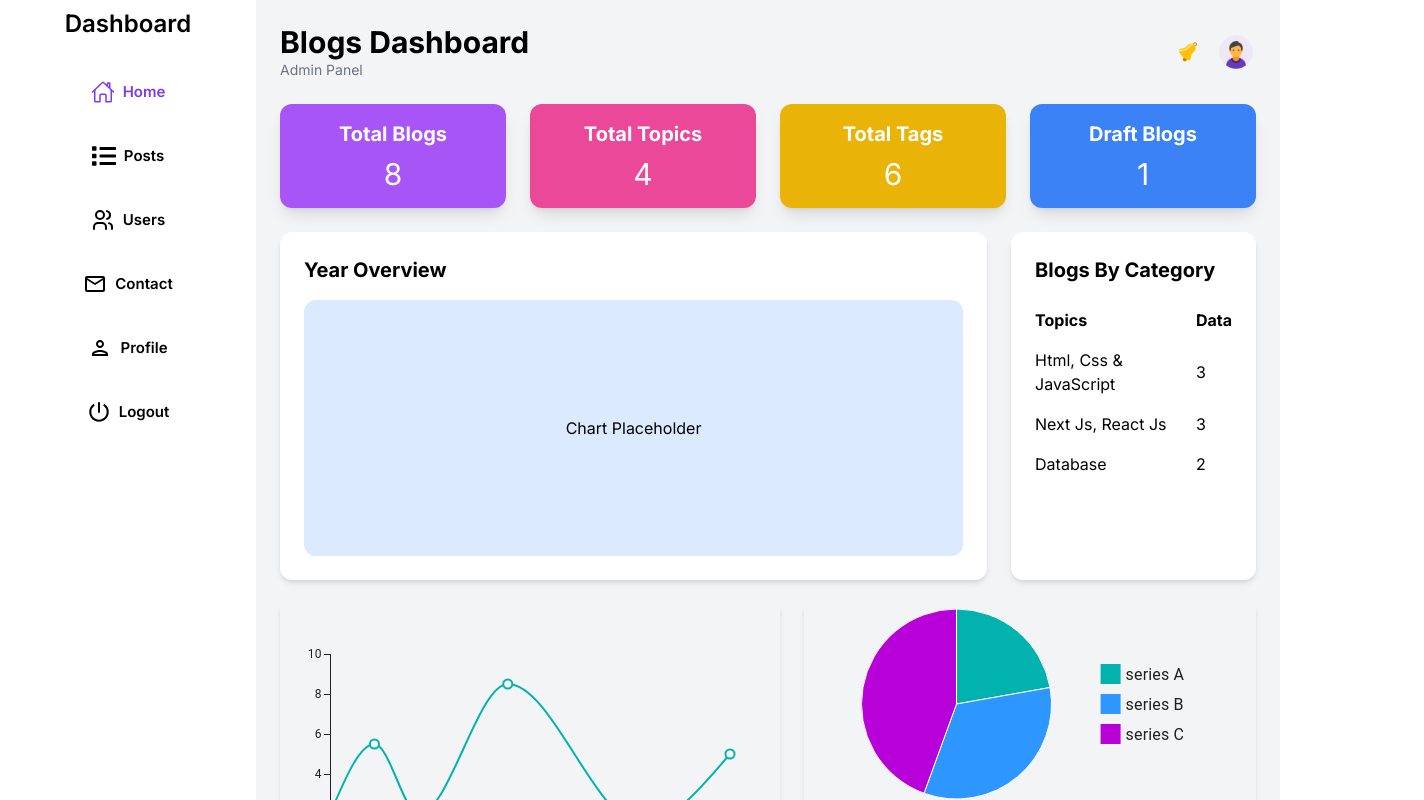
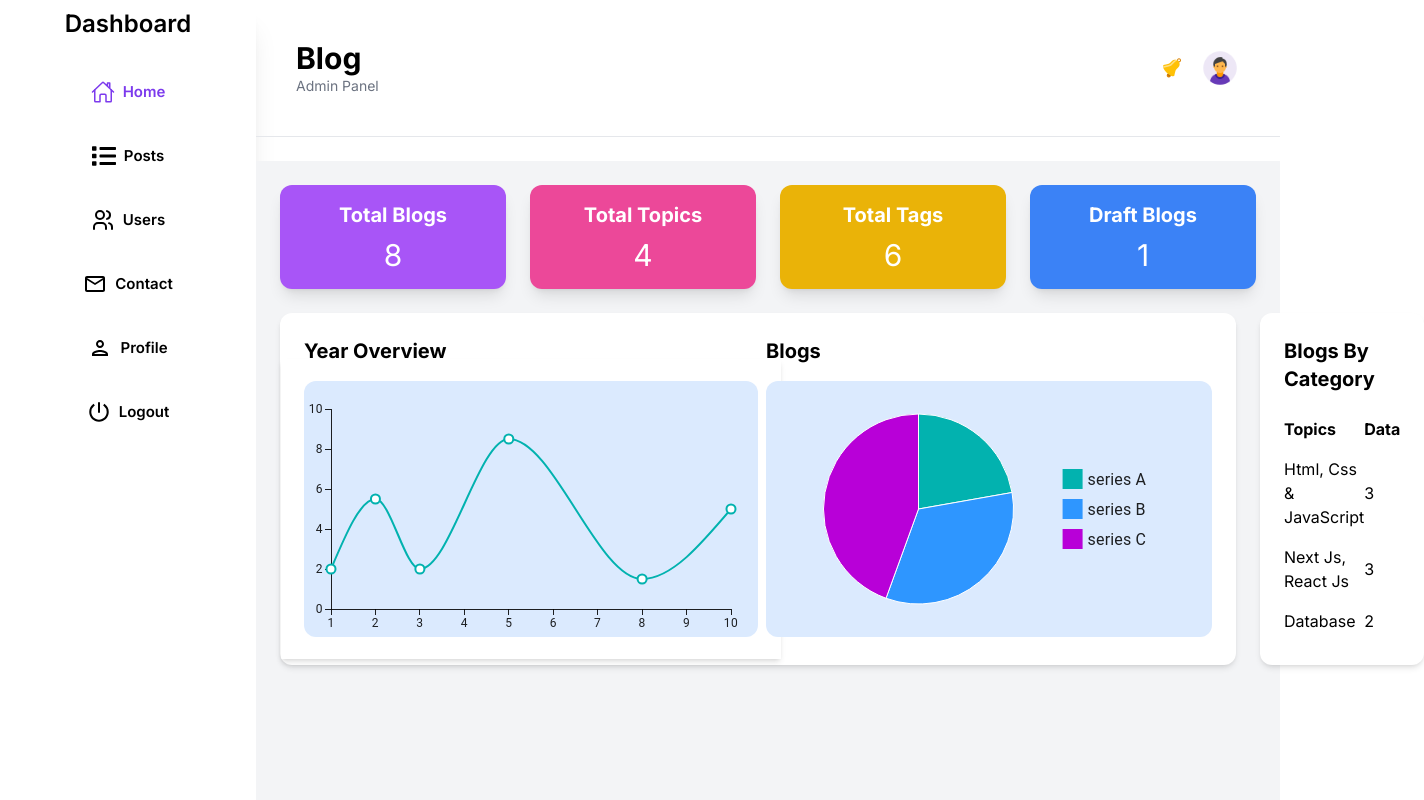
Before and after one commit to jitendra653/blog-admin-next, a Next.js app: page /admin in a window 1280 px wide. Shown: the top 800 px of the page, 1424 px wide, since content can reach past the window. Built offline with nearby package versions, Linux system fonts and the light colour scheme.

Commit message:
add Newsletter api

```diff
--- a/app/admin/layout.tsx
+++ b/app/admin/layout.tsx
@@ -1,6 +1,8 @@
 import Sidebar from "@/components/sidebar/Sidebar";
 import { getServerSession } from "next-auth";
+import Image from "next/image";
 import { redirect } from "next/navigation";
+import React from "react";
 import { ToastContainer } from 'react-toastify';
 import 'react-toastify/dist/ReactToastify.css';
 
@@ -16,7 +18,31 @@ const Layout: React.FC<LayoutProps> = async ({ children }) => {
       <div className="w-1/5">
         <Sidebar />
       </div>
-      <div className="w-4/5">{children}</div>
+      <div className="w-4/5">
+
+      <header className="flex justify-between items-center mb-6 p-10  border-b">
+        <div>
+          <h2 className="text-3xl font-bold">Blog</h2>
+          <p className="text-sm text-gray-500">Admin Panel</p>
+        </div>
+        <div className="flex items-center space-x-4">
+          <Image
+          width={20}
+          height={20}
+            src="/uploads/bell--v1.png"
+            alt="Notifications"
+            className="h-6 w-6"
+          />
+          <Image
+          width={10}
+          height={20}
+            src="/uploads/user-male-circle--v1.png"
+            alt="User Profile"
+            className="h-10 w-10 rounded-full"
+          />
+        </div>
+      </header>
+      {children}</div>
     </main>
   );
 };
--- a/app/admin/page.tsx
+++ b/app/admin/page.tsx
@@ -2,11 +2,12 @@
 
 import { LineChart, PieChart } from "@mui/x-charts";
 import Image from "next/image";
+import React from "react";
 
 const Page: React.FC = () => {
   return (
     <main className="min-h-screen bg-gray-100 flex flex-col p-6">
-      <header className="flex justify-between items-center mb-6">
+      {/* <header className="flex justify-between items-center mb-6">
         <div>
           <h2 className="text-3xl font-bold">Blogs Dashboard</h2>
           <p className="text-sm text-gray-500">Admin Panel</p>
@@ -27,7 +28,7 @@ const Page: React.FC = () => {
             className="h-10 w-10 rounded-full"
           />
         </div>
-      </header>
+      </header> */}
 
       <section className="grid grid-cols-4 gap-6 mb-6">
         <div className="bg-purple-500 text-white rounded-xl p-4 text-center shadow-lg">
@@ -49,11 +50,48 @@ const Page: React.FC = () => {
       </section>
 
       <div className="flex gap-6 mb-6">
-        <section className="bg-white w-full p-6 rounded-xl shadow-md flex flex-col">
-          <h3 className="text-xl font-bold mb-4">Year Overview</h3>
-          <div className="h-64 bg-blue-100 rounded-xl flex items-center justify-center">
-            <p>Chart Placeholder</p> {/* Replace this with an actual chart */}
+        <section className="bg-white w-full p-6 rounded-xl shadow-md flex gap-2">
+          <div className="w-1/2">
+
+            <h3 className="text-xl font-bold mb-4">Year Overview</h3>
+            <div className="h-64 bg-blue-100 rounded-xl flex items-center justify-center">
+              <div className="flex-1 shadow-md">
+                <LineChart
+                  className="w-full"
+                  xAxis={[{ data: [1, 2, 3, 5, 8, 10] }]}
+                  series={[{ data: [2, 5.5, 2, 8.5, 1.5, 5] }]}
+                  width={500}
+                  height={300}
+                />
+              </div>
+            </div>
           </div>
+
+          <div className="w-1/2">
+
+            <h3 className="text-xl font-bold mb-4">Blogs</h3>
+            <div className="h-64 bg-blue-100 rounded-xl flex items-center justify-center">
+              <div className="flex-1 ">
+                <PieChart
+                  series={[
+                    {
+                      data: [
+                        { id: 0, value: 10, label: "series A" },
+                        { id: 1, value: 15, label: "series B" },
+                        { id: 2, value: 20, label: "series C" },
+                      ],
+                    },
+                  ]}
+                  width={400}
+                  height={200}
+                />
+              </div>
+            </div>
+          </div>
+
+
+
+
         </section>
 
         <section className="bg-white p-6 w-2/6 rounded-xl shadow-md">
@@ -84,31 +122,9 @@ const Page: React.FC = () => {
       </div>
 
       <div className="flex gap-6">
-        <div className="flex-1 shadow-md">
-          <LineChart
-            className="w-full"
-            xAxis={[{ data: [1, 2, 3, 5, 8, 10] }]}
-            series={[{ data: [2, 5.5, 2, 8.5, 1.5, 5] }]}
-            width={500}
-            height={300}
-          />
-        </div>
 
-        <div className="flex-1 shadow-md">
-          <PieChart
-            series={[
-              {
-                data: [
-                  { id: 0, value: 10, label: "series A" },
-                  { id: 1, value: 15, label: "series B" },
-                  { id: 2, value: 20, label: "series C" },
-                ],
-              },
-            ]}
-            width={400}
-            height={200}
-          />
-        </div>
+
+
       </div>
     </main>
   );
--- /dev/null
+++ b/app/api/newsletter/route.ts
@@ -0,0 +1,36 @@
+import { connectMongoDB } from "@/lib/mongodb";
+import Newsletter from '@/models/Newsletter';
+import { NextRequest, NextResponse } from 'next/server';
+
+interface NewsletterFormData {
+  email: string;
+}
+
+export async function GET(req: NextRequest) {
+  try {
+    await connectMongoDB();
+    const newsletterData = await Newsletter.find();
+    if (newsletterData.length === 0) {
+      return NextResponse.json({ message: 'No Newsletter Data found' }, { status: 404 });
+    }
+    return NextResponse.json(newsletterData, { status: 200 });
+  } catch (error: any) {
+    console.error('Error fetching newsletterData:', error);
+    return NextResponse.json({ message: 'Failed to fetch newsletterData', error: error.message }, { status: 500 });
+  }
+}
+
+export async function POST(req: NextRequest) {
+  await connectMongoDB();
+  try {
+    const {  email }: NewsletterFormData = await req.json();
+    await Newsletter.create({email});
+    return NextResponse.json({
+      success: true, data: {
+        email
+      }
+    }, { status: 201 });
+  } catch (error) {
+    return NextResponse.json({ success: false, error: (error as Error).message }, { status: 400 });
+  }
+}
--- a/components/modal/Modal.tsx
+++ b/components/modal/Modal.tsx
@@ -1,5 +1,6 @@
 import { ReactNode } from 'react';
 import Portal from '../portal/Portal';
+import React from 'react';
 
 interface ModalProps {
   isOpen: boolean;
@@ -14,7 +15,7 @@ const Modal = ({ isOpen, onClose, children }: ModalProps) => {
       <div className="fixed inset-0 z-50 flex items-center justify-center bg-black bg-opacity-50">
         <div className="bg-white rounded-lg shadow-lg p-6 w-full max-w-md">
           <button
-            className="absolute top-0 right-0 mt-4 mr-4 text-gray-600"
+            className="absolute top-0 right-0 mt-4 mr-4 text-white"
             onClick={onClose}
           >
             ×
--- /dev/null
+++ b/models/Newsletter.ts
@@ -0,0 +1,15 @@
+// models/Newsletter.ts
+import mongoose, { Document, Schema } from 'mongoose';
+
+interface INewsletter extends Document {
+  email: string;
+}
+
+const NewsletterSchema: Schema = new Schema({
+  email: {
+    type: String,
+    required: true,
+  }
+}, { timestamps: true });
+
+export default mongoose.models.Newsletter || mongoose.model<INewsletter>('Newsletter', NewsletterSchema);
```
